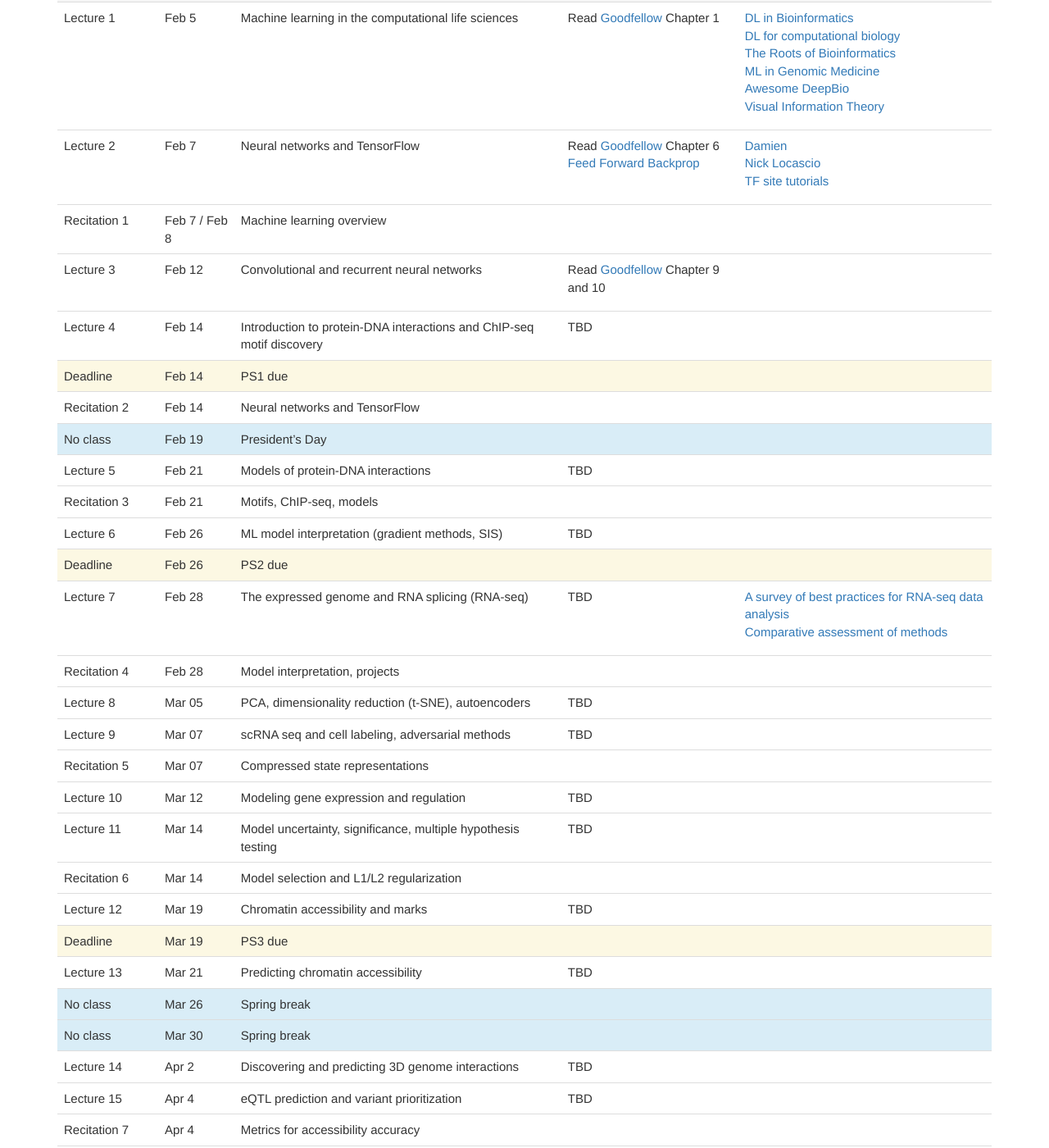
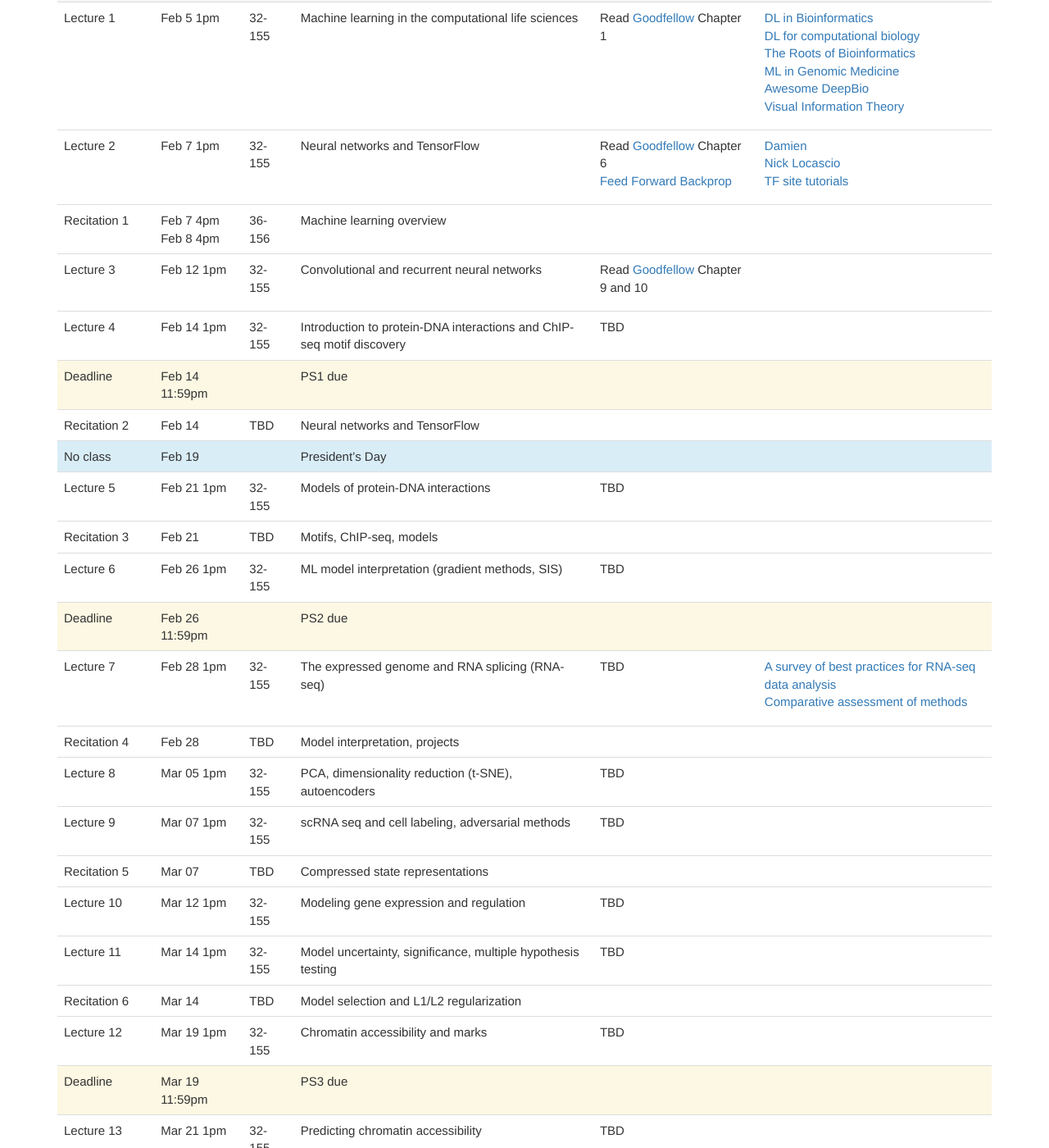
Before and after one commit to mit6874/mit6874.github.io, a Jekyll site: the page built from index.html, in a window 1280 px wide and 1400 px high, scrolled down 697 px. Shown: the whole window at 82% size. Built offline with Jekyll 4.4.1, drawn with Linux system fonts in a browser that asks for light colours; nearby versions of some CDN libraries; some of the changed text lies outside the part shown.

Commit message:
Add when and where column to schedule

```diff
--- a/index.html
+++ b/index.html
@@ -9,8 +9,10 @@ layout: default
         <li><a href="https://stellar.mit.edu/S/course/6/sp19/6.874/gradebook3/">Learning Modules</a> (where you download problem set assignments and upload your solutions)</li>
         <li><a href="https://piazza.com/mit/spring2019/6802j6874j20390j20490jhst506j">Piazza</a> (discussion forum)</li>
     </ul>
+
     <h2 class="module-header">Announcements</h2>
     <p>You will receive your Google Cloud coupon via email.</p>
+
     <h2 class="module-header">Course description</h2>
     <p>Welcome to a new approach to computational problems in the life sciences. This subject is not an encyclopedic summary of contemporary methods in systems biology and genomics. Rather, we will explore both conventional and deep learning approaches to key problems in the life sciences, comparing and contrasting their power and limits.</p>
 
@@ -18,14 +20,15 @@ layout: default
 
     <p>As part of the subject you will become an expert in using modern cloud resources to implement your solutions to challenging problems, first in problem sets that span a carefully chosen set of tasks, and then in an independent project. You will be programming using Python 3 and TensorFlow 1.12 in Jupyter Notebooks on the Google Cloud, a nod to the importance of carefully documenting your work so it can be precisely reproduced by others.</p>
 
-	<h2 class="module-header">Syllabus</h2>
+	<h2 class="module-header">Syllabus and schedule</h2>
     <table class="table">
         <tr class="active">
-            <th>&nbsp;</th><th>Date</th><th>Description</th><th>Course materials</th><th>Reference</th>
+            <th>&nbsp;</th><th>When</th><th>Where</th><th>Description</th><th>Course materials</th><th>Reference</th>
         </tr>
         <tr>
             <td>Lecture 1</td>
-            <td>Feb 5</td>
+            <td>Feb 5 1pm</td>
+            <td>32-155</td>
             <td>Machine learning in the computational life sciences</td>
             <td>
                 <ul>
@@ -45,7 +48,8 @@ layout: default
         </tr>
         <tr>
             <td>Lecture 2</td>
-            <td>Feb 7</td>
+            <td>Feb 7 1pm</td>
+            <td>32-155</td>
             <td>Neural networks and TensorFlow</td>
             <td>
                 <ul>
@@ -63,14 +67,16 @@ layout: default
         </tr>
         <tr>
             <td>Recitation 1</td>
-            <td>Feb 7 / Feb 8</td>
+            <td>Feb 7 4pm<br/>Feb 8 4pm</td>
+            <td>36-156</td>
             <td>Machine learning overview</td>
             <td></td>
             <td></td>
         </tr>
         <tr>
             <td>Lecture 3</td>
-            <td>Feb 12</td>
+            <td>Feb 12 1pm</td>
+            <td>32-155</td>
             <td>Convolutional and recurrent neural networks</td>
             <td>
                 <ul>
@@ -81,14 +87,16 @@ layout: default
         </tr>
         <tr>
             <td>Lecture 4</td>
-            <td>Feb 14</td>
+            <td>Feb 14 1pm</td>
+            <td>32-155</td>
             <td>Introduction to protein-DNA interactions and ChIP-seq motif discovery</td>
             <td>TBD</td>
             <td></td>
         </tr>
         <tr class="warning">
             <td>Deadline</td>
-            <td>Feb 14</td>
+            <td>Feb 14 11:59pm</td>
+            <td></td>
             <td>PS1 due</td>
             <td></td>
             <td></td>
@@ -96,6 +104,7 @@ layout: default
         <tr>
             <td>Recitation 2</td>
             <td>Feb 14</td>
+            <td>TBD</td>
             <td>Neural networks and TensorFlow</td>
             <td></td>
             <td></td>
@@ -103,13 +112,15 @@ layout: default
         <tr class="info">
             <td>No class</td>
             <td>Feb 19</td>
+            <td></td>
             <td>President’s Day</td>
             <td></td>
             <td></td>
         </tr>
         <tr>
             <td>Lecture 5</td>
-            <td>Feb 21</td>
+            <td>Feb 21 1pm</td>
+            <td>32-155</td>
             <td>Models of protein-DNA interactions</td>
             <td>TBD</td>
             <td></td>
@@ -117,27 +128,31 @@ layout: default
         <tr>
             <td>Recitation 3</td>
             <td>Feb 21</td>
+            <td>TBD</td>
             <td>Motifs, ChIP-seq, models</td>
             <td></td>
             <td></td>
         </tr>
         <tr>
             <td>Lecture 6</td>
-            <td>Feb 26</td>
+            <td>Feb 26 1pm</td>
+            <td>32-155</td>
             <td>ML model interpretation  (gradient methods, SIS)</td>
             <td>TBD</td>
             <td></td>
         </tr>
         <tr class="warning">
             <td>Deadline</td>
-            <td>Feb 26</td>
+            <td>Feb 26 11:59pm</td>
+            <td></td>
             <td>PS2 due</td>
             <td></td>
             <td></td>
         </tr>
         <tr>
             <td>Lecture 7</td>
-            <td>Feb 28</td>
+            <td>Feb 28 1pm</td>
+            <td>32-155</td>
             <td>The expressed genome and RNA splicing (RNA-seq)</td>
             <td>TBD</td>
             <td>
@@ -150,20 +165,23 @@ layout: default
         <tr>
             <td>Recitation 4</td>
             <td>Feb 28</td>
+            <td>TBD</td>
             <td>Model interpretation, projects</td>
             <td></td>
             <td></td>
         </tr>
         <tr>
             <td>Lecture 8</td>
-            <td>Mar 05</td>
+            <td>Mar 05 1pm</td>
+            <td>32-155</td>
             <td>PCA, dimensionality reduction (t-SNE), autoencoders</td>
             <td>TBD</td>
             <td></td>
         </tr>
         <tr>
             <td>Lecture 9</td>
-            <td>Mar 07</td>
+            <td>Mar 07 1pm</td>
+            <td>32-155</td>
             <td>scRNA seq and cell labeling, adversarial methods</td>
             <td>TBD</td>
             <td></td>
@@ -171,20 +189,23 @@ layout: default
         <tr>
             <td>Recitation 5</td>
             <td>Mar 07</td>
+            <td>TBD</td>
             <td>Compressed state representations</td>
             <td></td>
             <td></td>
         </tr>
         <tr>
             <td>Lecture 10</td>
-            <td>Mar 12</td>
+            <td>Mar 12 1pm</td>
+            <td>32-155</td>
             <td>Modeling gene expression and regulation</td>
             <td>TBD</td>
             <td></td>
         </tr>
         <tr>
             <td>Lecture 11</td>
-            <td>Mar 14</td>
+            <td>Mar 14 1pm</td>
+            <td>32-155</td>
             <td>Model uncertainty, significance, multiple hypothesis testing</td>
             <td>TBD</td>
             <td></td>
@@ -192,27 +213,31 @@ layout: default
         <tr>
             <td>Recitation 6</td>
             <td>Mar 14</td>
+            <td>TBD</td>
             <td>Model selection and L1/L2 regularization</td>
             <td></td>
             <td></td>
         </tr>
         <tr>
             <td>Lecture 12</td>
-            <td>Mar 19</td>
+            <td>Mar 19 1pm</td>
+            <td>32-155</td>
             <td>Chromatin accessibility and marks</td>
             <td>TBD</td>
             <td></td>
         </tr>
         <tr class="warning">
             <td>Deadline</td>
-            <td>Mar 19</td>
+            <td>Mar 19 11:59pm</td>
+            <td></td>
             <td>PS3 due</td>
             <td></td>
             <td></td>
         </tr>
         <tr>
             <td>Lecture 13</td>
-            <td>Mar 21</td>
+            <td>Mar 21 1pm</td>
+            <td>32-155</td>
             <td>Predicting chromatin accessibility</td>
             <td>TBD</td>
             <td></td>
@@ -220,6 +245,7 @@ layout: default
         <tr class="info">
             <td>No class</td>
             <td>Mar 26</td>
+            <td></td>
             <td>Spring break</td>
             <td></td>
             <td></td>
@@ -227,20 +253,23 @@ layout: default
         <tr class="info">
             <td>No class</td>
             <td>Mar 30</td>
+            <td></td>
             <td>Spring break</td>
             <td></td>
             <td></td>
         </tr>
         <tr>
             <td>Lecture 14</td>
-            <td>Apr 2</td>
+            <td>Apr 2 1pm</td>
+            <td>32-155</td>
             <td>Discovering and predicting 3D genome interactions</td>
             <td>TBD</td>
             <td></td>
         </tr>
         <tr>
             <td>Lecture 15</td>
-            <td>Apr 4</td>
+            <td>Apr 4 1pm</td>
+            <td>32-155</td>
             <td>eQTL prediction and variant prioritization</td>
             <td>TBD</td>
             <td></td>
@@ -248,20 +277,23 @@ layout: default
         <tr>
             <td>Recitation 7</td>
             <td>Apr 4</td>
+            <td>TBD</td>
             <td>Metrics for accessibility accuracy</td>
             <td></td>
             <td></td>
         </tr>
         <tr>
             <td>Lecture 16<br />by Adrian Dalca</td>
-            <td>Apr 9</td>
+            <td>Apr 9 1pm</td>
+            <td>32-155</td>
             <td>Imaging and genotype to phenotype</td>
             <td>TBD</td>
             <td></td>
         </tr>
         <tr>
             <td>Lecture 17</td>
-            <td>Apr 11</td>
+            <td>Apr 11 1pm</td>
+            <td>32-155</td>
             <td>Generative models: gradients, autoencoders, GANs</td>
             <td>TBD</td>
             <td></td>
@@ -269,20 +301,23 @@ layout: default
         <tr>
             <td>Recitation 8</td>
             <td>Apr 11</td>
+            <td>TBD</td>
             <td>Lead SNPs to linked SNPs, haplotype structure</td>
             <td></td>
             <td></td>
         </tr>
         <tr class="warning">
             <td>Deadline</td>
-            <td>Apr 11</td>
+            <td>Apr 11 11:59pm</td>
+            <td></td>
             <td>Project proposal due</td>
             <td></td>
             <td></td>
         </tr>
         <tr class="warning">
             <td>Deadline</td>
-            <td>Apr 11</td>
+            <td>Apr 11 11:59pm</td>
+            <td></td>
             <td>PS4 due</td>
             <td></td>
             <td></td>
@@ -290,27 +325,31 @@ layout: default
         <tr class="info">
             <td>No class</td>
             <td>Apr 16</td>
+            <td></td>
             <td>Patriots' Day</td>
             <td></td>
             <td></td>
         </tr>
         <tr>
             <td>Lecture 18<br />by Haoyang Zeng</td>
-            <td>Apr 18</td>
+            <td>Apr 18 1pm</td>
+            <td>32-155</td>
             <td>Deep Learning for eQTL and variant prediction</td>
             <td>TBD</td>
             <td></td>
         </tr>
         <tr>
             <td>Lecture 19</td>
-            <td>Apr 23</td>
+            <td>Apr 23 1pm</td>
+            <td>32-155</td>
             <td>Therapeutic design</td>
             <td>TBD</td>
             <td></td>
         </tr>
         <tr>
             <td>Lecture 20</td>
-            <td>Apr 25</td>
+            <td>Apr 25 1pm</td>
+            <td>32-155</td>
             <td>Exam review session</td>
             <td>TBD</td>
             <td></td>
@@ -318,20 +357,23 @@ layout: default
         <tr>
             <td>Recitation 9</td>
             <td>Apr 25</td>
+            <td>TBD</td>
             <td>Generative models</td>
             <td></td>
             <td></td>
         </tr>
         <tr class="warning">
             <td>Deadline</td>
-            <td>Apr 25</td>
+            <td>Apr 25 11:59pm</td>
+            <td></td>
             <td>PS5 due</td>
             <td></td>
             <td></td>
         </tr>
         <tr class="danger">
             <td>Exam</td>
-            <td>Apr 30</td>
+            <td>Apr 30 1pm</td>
+            <td>32-155</td>
             <td>Exam</td>
             <td></td>
             <td></td>
@@ -339,6 +381,7 @@ layout: default
         <tr>
             <td></td>
             <td>May 2</td>
+            <td></td>
             <td>Project work</td>
             <td></td>
             <td></td>
@@ -346,6 +389,7 @@ layout: default
         <tr>
             <td></td>
             <td>May 7</td>
+            <td></td>
             <td>Project work</td>
             <td></td>
             <td></td>
@@ -353,27 +397,31 @@ layout: default
         <tr>
             <td></td>
             <td>May 9</td>
+            <td></td>
             <td>Project work</td>
             <td></td>
             <td></td>
         </tr>
         <tr class="warning">
             <td>Deadline</td>
-            <td>May 9</td>
+            <td>May 9 11:59pm</td>
+            <td></td>
             <td>Project deck due</td>
             <td></td>
             <td></td>
         </tr>
         <tr>
             <td></td>
-            <td>May 14</td>
+            <td>May 14 1pm</td>
+            <td>32-155</td>
             <td>Project presentations I</td>
             <td></td>
             <td></td>
         </tr>
         <tr>
             <td></td>
-            <td>May 16</td>
+            <td>May 16 1pm</td>
+            <td>32-155</td>
             <td>Project presentations II</td>
             <td></td>
             <td></td>
```
